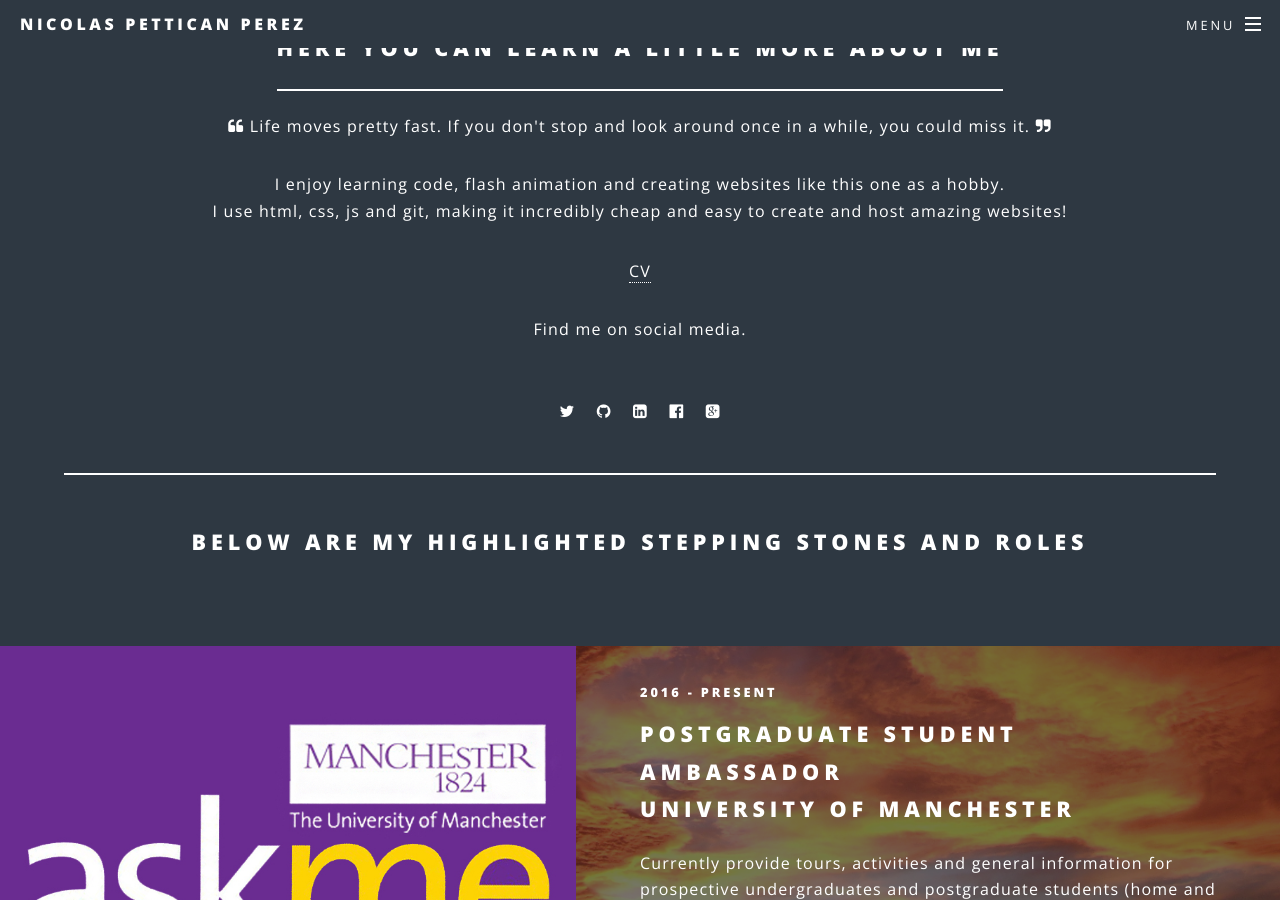
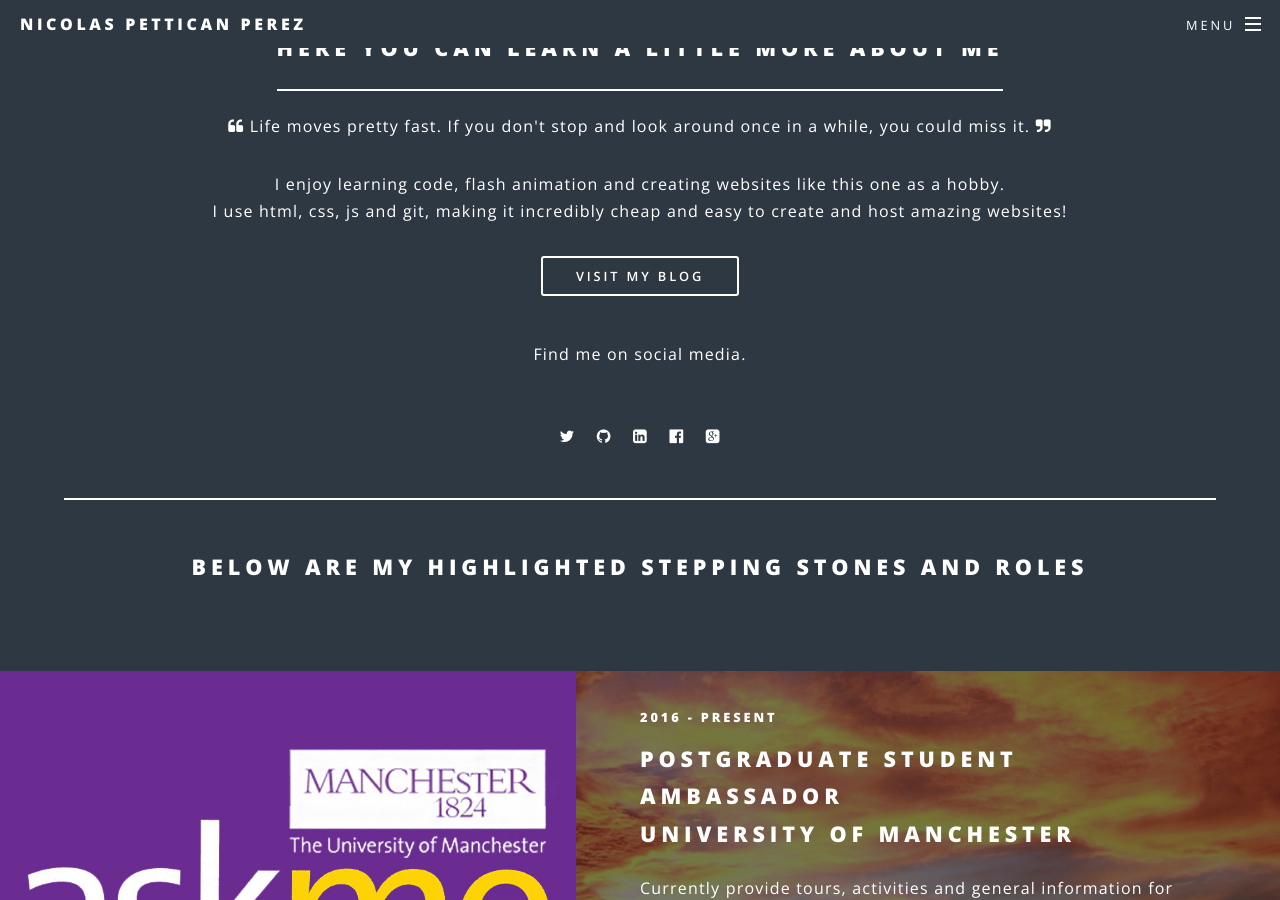
Before and after one commit to nickpettican/nickpettican.github.io, a Jekyll site: the page built from index.html, in a window 1280 px wide and 900 px high, scrolled down 1005 px. Built offline with Jekyll 4.4.1, drawn with Linux system fonts in a browser that asks for light colours.

Commit message:
added pettiblog button

```diff
--- a/index.html
+++ b/index.html
@@ -24,7 +24,7 @@ layout: landing
 								<p><span class="icon fa-quote-left"></span> Life moves pretty fast. If you don't stop and look around once in a while, you could miss it. <span class="icon fa-quote-right"></span></p>
 								<p>I enjoy learning code, flash animation and creating websites like this one as a hobby.<br />I use html, css, js and git, making it incredibly cheap and easy to create and host amazing websites!</p>
 								<ul class="actions">
-									<li><a href="http://www.pettiblog.com" class="Visit my blog">CV</a></li>
+									<li><a href="http://www.pettiblog.com" class="button fit">Visit my blog</a></li>
 								</ul>
 								<p>Find me on social media.</p>
 							</header>
```
